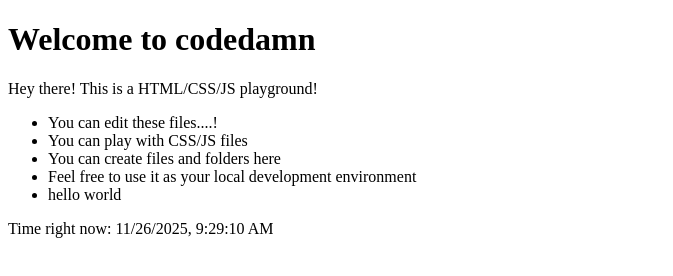
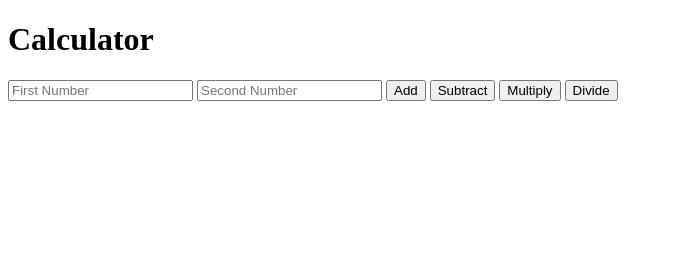
Before and after one commit to udaymi8871/Coding-Lab, a plain HTML site: page index.html in a window 1280 px wide. Shown: the whole page, without its empty margins (0-673 px from the left). Drawn offline with Linux system fonts and the light colour scheme.

Commit message:
Calculator code

```diff
--- a/index.html
+++ b/index.html
@@ -1,23 +1,21 @@
-<!doctype HTML>
+<!DOCTYPE html>
 <html>
-	<head>
-		<title>codedamn HTML Playground</title>
-		<meta charset="UTF-8">
-		<meta name="viewport" content="width=device-width, initial-scale=1.0">
-		<link rel="stylesheet" href="/style.css" />
-	</head>
-	<body>
-		<h1>Welcome to codedamn</h1>
-		<p>Hey there! This is a HTML/CSS/JS playground!</p>
-		<ul>
-			<li>You can edit these files....!</li>
-			<li>You can play with CSS/JS files</li>
-			<li>You can create files and folders here</li>
-			<li>Feel free to use it as your local development environment</li>
-			<li>hello world</li>
-		</ul>
+<head>
+  <title>Calculator</title>
+</head>
+<body>
+  <h1>Calculator</h1>
 
-		<div id="time">Time right now: <span></span></div>
-		<script src="/script.js"></script>
-	</body>
+  <input id="num1" type="number" placeholder="First Number">
+  <input id="num2" type="number" placeholder="Second Number">
+
+  <button onclick="add()">Add</button>
+  <button onclick="subtract()">Subtract</button>
+  <button onclick="multiply()">Multiply</button>
+  <button onclick="divide()">Divide</button>
+
+  <h3 id="result"></h3>
+
+  <script src="script.js"></script>
+</body>
 </html>
--- a/script.js
+++ b/script.js
@@ -1,5 +1,27 @@
-const timer = document.querySelector('#time span')
+function add() {
+  let a = +document.getElementById('num1').value;
+  let b = +document.getElementById('num2').value;
+  document.getElementById('result').innerText = a + b;
+}
 
-setInterval(() => {
-	timer.innerText = new Date().toLocaleString()
-}, 1000)
+function subtract() {
+  let a = +document.getElementById('num1').value;
+  let b = +document.getElementById('num2').value;
+  document.getElementById('result').innerText = a - b;
+}
+
+function multiply() {
+  let a = +document.getElementById('num1').value;
+  let b = +document.getElementById('num2').value;
+  document.getElementById('result').innerText = a * b;
+}
+
+function divide() {
+  let a = +document.getElementById('num1').value;
+  let b = +document.getElementById('num2').value;
+  if (b === 0) {
+    document.getElementById('result').innerText = "Cannot divide by zero";
+    return;
+  }
+  document.getElementById('result').innerText = a / b;
+}
```
